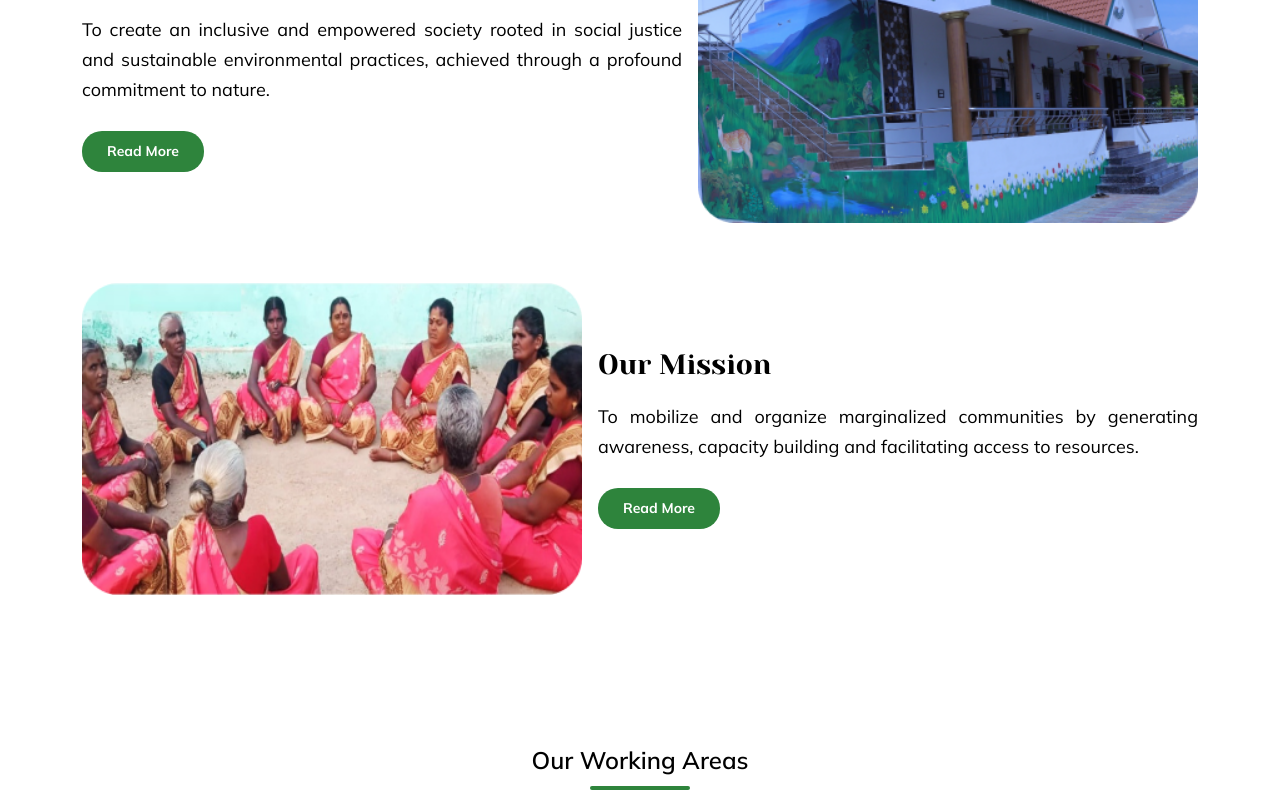
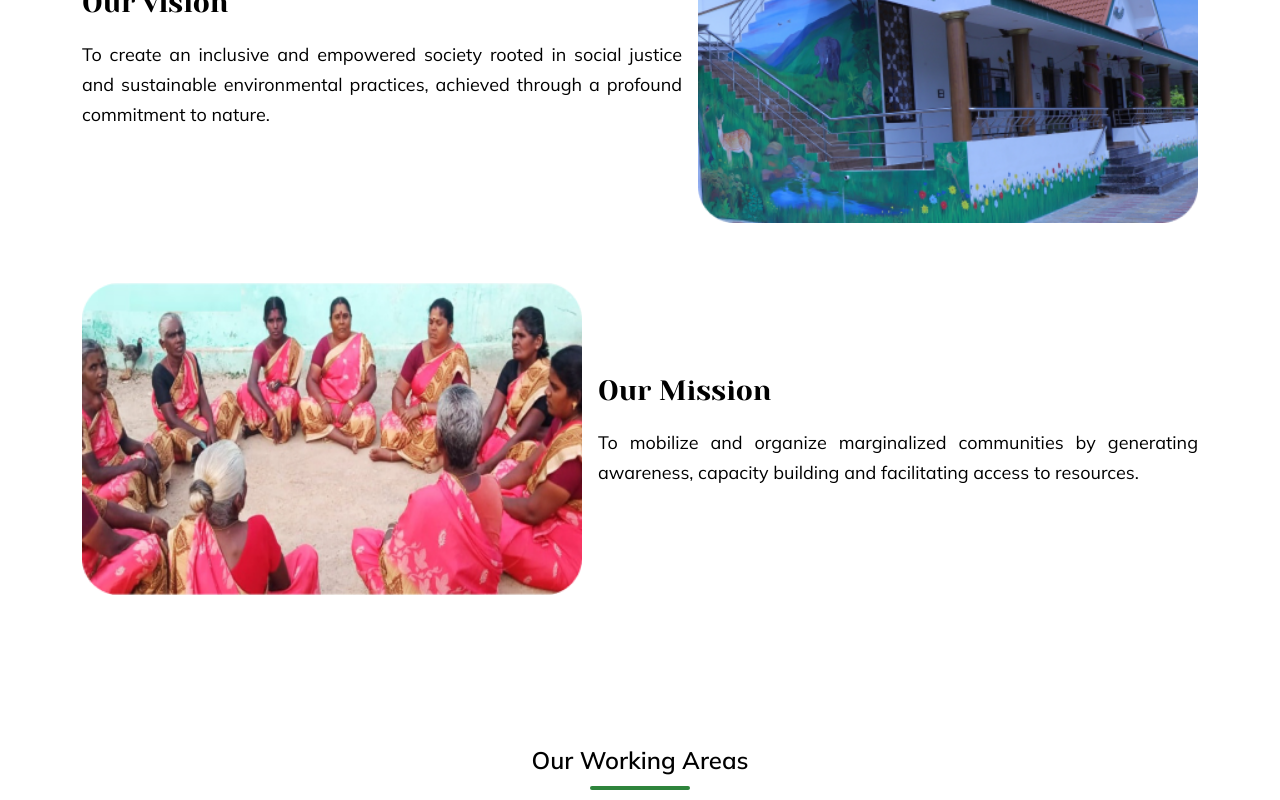
Before and after one commit to Ilyas73-hue/arumbugal, a React (Create React App) app: page / in a window 1280 px wide. Shown: the part 1420-2220 px from the top of the page. Built offline with nearby package versions, Linux system fonts and the light colour scheme.

Commit message:
changes updated

```diff
--- a/src/component/About/About.js
+++ b/src/component/About/About.js
@@ -191,8 +191,7 @@ function About() {
 className="container" id="about-section-3-1">
   <h6 id="about-section-3-1-h6-1">Help Other People</h6>
   <p id="about-section-3-1-p-1">
-    Your contribution empowers us to save lives and enhance well-being
-    through groundbreaking research and education.
+  We don't do ground breaking research and education.
   </p>
   <button id="about-section-3-1-button">Donate</button>
 </motion.div>
--- a/src/component/Activities/Activities.js
+++ b/src/component/Activities/Activities.js
@@ -87,47 +87,51 @@ function Activities() {
     name: "Women’s Empowerment and Financial Independence",
     description: "Arumbugal collaborates with over 500 women’s self-help groups and 50 joint liability groups,",
     img: `${activities_card_img_1}`
-  }, {
+  },{
     id: 2,
-    name: "Health Care Activities",
-    description: "Conducting awareness programmes about reproductive Health, HIV/AIDS Care & Support, Tubersulosis, Cancer, Menstrual hygiene and Occupational hazards of beedi rolling.",
-    img: `${activities_card_img_2}`
-  }, {
-    id: 3,
     name: "Life Insurance Awareness",
     description: "In partnership with the Life Insurance Corporation of India, we empower women to appreciate the importance of life insurance with policies tailored to their needs.",
     img: `${activities_card_img_3}`
   }, {
-    id: 4,
+    id: 3,
     name: "Eco Conservation Activities",
     description: "Conducting trainings to Forest Academy for newly recruited staff trainees on PRA & Micro Plan preparations.",
     img: `${activities_card_img_4}`
   }, {
-    id: 5,
+    id: 4,
     name: "Eco Conservation Activities",
     description: "Conducting ECO awareness cultural programs on Forest and marine participatory conservation amount forest & marine dependent people in Tamil Nadu with Forest Department",
     img: `${activities_card_img_5}`
   }, {
-    id: 6,
+    id: 5,
     name: "Eco Conservation Activities",
     description: "Preparation of Micro Plans for the Community development activities of the Tamil Nadu Forest Department, using Participatory Rural Appraisal techniques.",
     img: `${activities_card_img_6}`
   }, {
-    id: 7,
+    id: 6,
     name: "Eco Conservation Activities",
     description: "In coordination with Bosch India Foundation Tirunelveli, under Corporate Social Responsibility (CSR) activites, we are involved in the livelihood enhancement project.",
     img: `${activities_card_img_7}`
   }, {
-    id: 8,
+    id: 7,
     name: "Eco Conservation Activities",
     description: "We also conduct cultural awareness programmes for ‘ATMA’ project, Agricultural Department, Tirunelveli.",
     img: `${activities_card_img_8}`
-  }, {
-    id: 9,
+  },
+
+  {
+    id: 8,
     name: "Eco Conservation Activities",
     description: "Supporting the Forest Department of Tamil Nadu to organize the target communities, into Community based Organizations like Village",
     img: `${activities_card_img_9}`
-  }]
+  },
+  {
+    id: 9,
+    name: "Health Care Activities",
+    description: "Conducting awareness programmes about reproductive Health, HIV/AIDS Care & Support, Tubersulosis, Cancer, Menstrual hygiene and Occupational hazards of beedi rolling.",
+    img: `${activities_card_img_2}`
+  },
+ ]
 
   return (
     <div id="activities">
--- a/src/component/Footer/Footer.js
+++ b/src/component/Footer/Footer.js
@@ -98,13 +98,7 @@ function Footer() {
                     </span>
                   </a>
                 </li>
-                <li id="footer-section-3-div-2-li">
-                  <a id="footer-section-3-div-2-li-a" href="">
-                    Health{" "}
-                    <span id="footer-section-3-div-2-li-a-span">care</span>{" "}
-                    activity
-                  </a>
-                </li>
+
                 <li id="footer-section-3-div-2-li">
                   <a id="footer-section-3-div-2-li-a" href="">
                     Skill{" "}
@@ -113,12 +107,7 @@ function Footer() {
                     </span>
                   </a>
                 </li>
-                <li id="footer-section-3-div-2-li">
-                  <a id="footer-section-3-div-2-li-a" href="">
-                    Sugam{" "}
-                    <span id="footer-section-3-div-2-li-a-span">Canteen</span>
-                  </a>
-                </li>
+
                 <li id="footer-section-3-div-2-li">
                   <a id="footer-section-3-div-2-li-a" href="">
                     Eco{" "}
@@ -133,6 +122,19 @@ function Footer() {
                     Life{" "}
                     <span id="footer-section-3-div-2-li-a-span">Insurance</span>{" "}
                     Awareness
+                  </a>
+                </li>
+                <li id="footer-section-3-div-2-li">
+                  <a id="footer-section-3-div-2-li-a" href="">
+                    Health{" "}
+                    <span id="footer-section-3-div-2-li-a-span">care</span>{" "}
+                    activity
+                  </a>
+                </li>
+                <li id="footer-section-3-div-2-li">
+                  <a id="footer-section-3-div-2-li-a" href="">
+                    Sugam{" "}
+                    <span id="footer-section-3-div-2-li-a-span">Canteen</span>
                   </a>
                 </li>
               </ul>
@@ -150,9 +152,11 @@ function Footer() {
                 </div>
                 <div id="footer-section-4-div-2-1-2">
                   <p id="footer-section-4-div-2-1-2-p-1">
-                    Arumbugal Trust  9/410, Aachimadam,  Thiruchendur Main
+                  Arumbugal Trust 9/410, Aachimadam,
+                     Thiruchendur Main
                     Road,  Palayamkottai, Tirunelveli, 627011.
                   </p>
+                  {/* Arumbugal Trust */}
                 </div>
               </div>
               <div id="footer-section-4-div-2-2">
--- a/src/component/Home/Home.js
+++ b/src/component/Home/Home.js
@@ -122,7 +122,7 @@ const Dropdata = [{
                   <h6 id="carousel-content-1-h6-1">
                   In every bloom, a story of progress
                   </h6>
-                  <button id="carousel-button">Read More</button>
+                  <button id="carousel-button" onClick={() => window.location.href=`/about`}>Read More</button>
                 </motion.div>
               </div>
             </div>
@@ -279,7 +279,7 @@ const Dropdata = [{
                 id="home-section-5-1-1-1">
                     <h6 id="home-section-5-1-1-1-h6-1">Our vision</h6>
                     <p id="home-section-5-1-1-1-p-1">To create an inclusive and empowered society rooted in social justice and sustainable environmental practices, achieved through a profound commitment to nature.</p>
-                    <button id="home-section-5-1-1-1-button">Read More</button>
+
                 </motion.div>
                 <motion.div
                  variants={matches ? fadeSmallIn("left") :fadeBigIn("left")}
@@ -308,7 +308,7 @@ const Dropdata = [{
                 id="home-section-5-1-2-1">
                     <h6 id="home-section-5-1-2-1-h6-1">Our Mission</h6>
                     <p id="home-section-5-1-2-1-p-1">To mobilize and organize marginalized communities by generating awareness, capacity building and facilitating access to resources.</p>
-                    <button id="home-section-5-1-2-1-button">Read More</button>
+
                 </motion.div>
               </div>
               </div>
--- a/src/component/What_we_do/what_we_do.js
+++ b/src/component/What_we_do/what_we_do.js
@@ -241,7 +241,7 @@ function What_we_do() {
                 id="what_we_do_section-4-1-1-1">
                     <h6 id="what_we_do_section-4-1-1-1-h6-1">Our vision</h6>
                     <p id="what_we_do_section-4-1-1-1-p-1">To create an inclusive and empowered society rooted in social justice and sustainable environmental practices, achieved through a profound commitment to nature.</p>
-                    <button id="what_we_do_section-4-1-1-1-button">Read More</button>
+
                 </motion.div>
                 <motion.div
                   variants={matches ? fadeSmallIn("left") :fadeBigIn("left")}
@@ -270,7 +270,7 @@ function What_we_do() {
                 id="what_we_do_section-4-1-2-1">
                     <h6 id="what_we_do_section-4-1-2-1-h6-1">Our Mission</h6>
                     <p id="what_we_do_section-4-1-2-1-p-1">To mobilize and organize marginalized communities by generating awareness, capacity building and facilitating access to resources.</p>
-                    <button id="what_we_do_section-4-1-2-1-button">Read More</button>
+
                 </motion.div>
               </div>
               </div>
```
